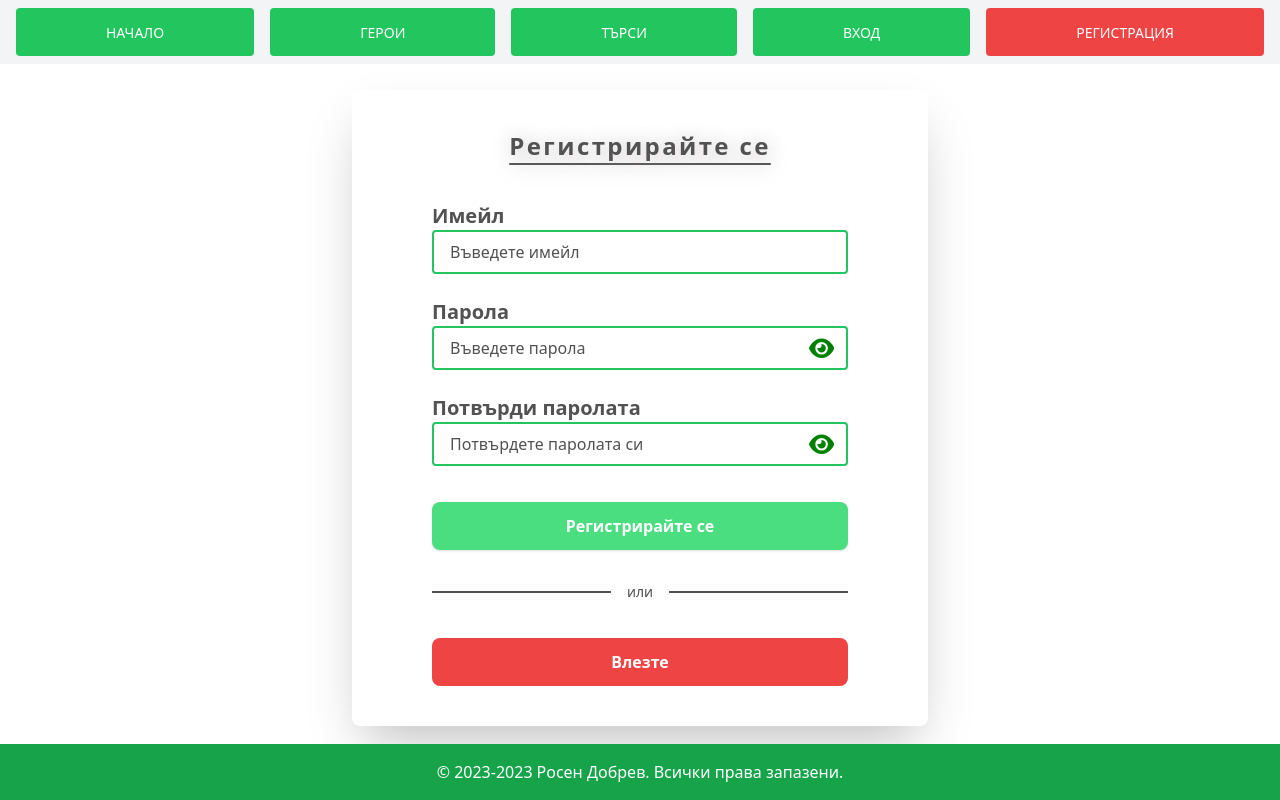
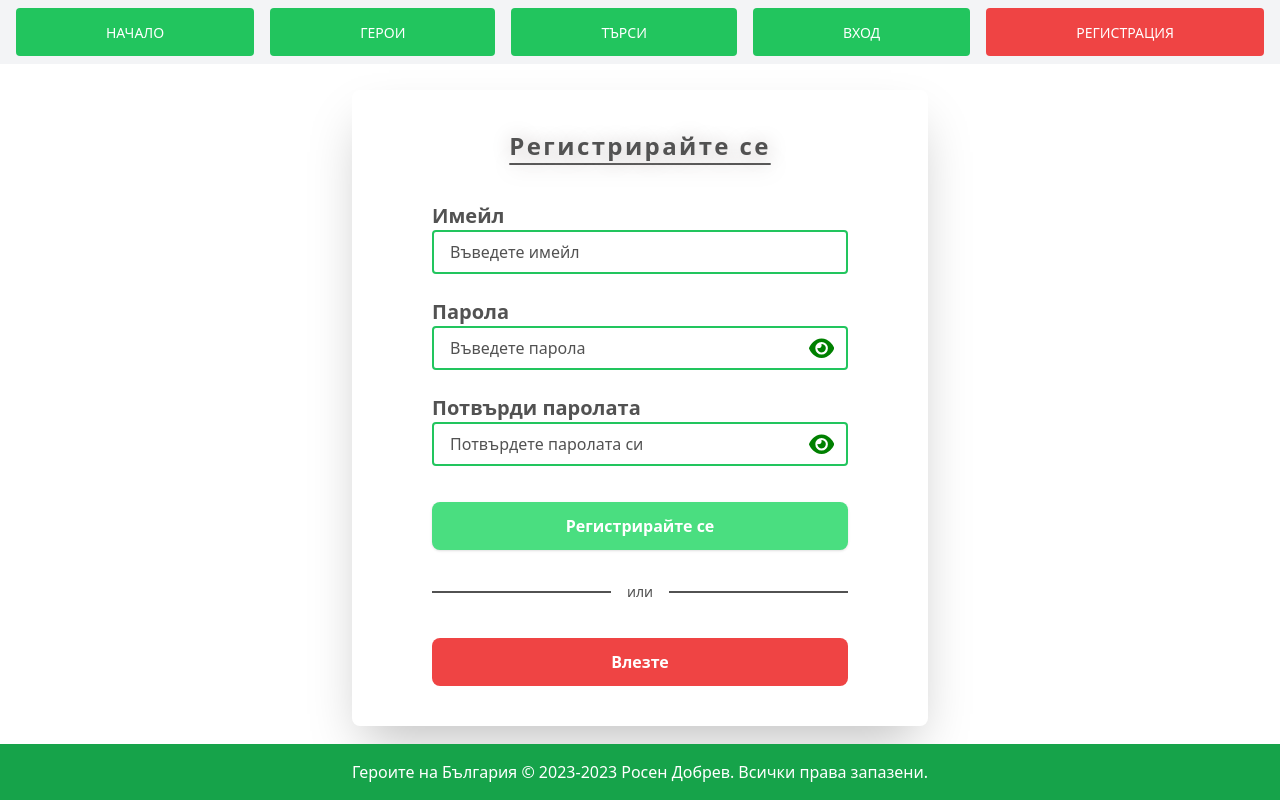
Before and after one commit to RosenDobrev10/Bulgarian-Heroes, a React (Vite) app in the folder client/: page /register in a window 1280 px wide. Built offline with nearby package versions, Linux system fonts and the light colour scheme; what tw-elements would draw is missing.

Commit message:
Add text to footer

```diff
--- a/client/src/components/Footer/Footer.jsx
+++ b/client/src/components/Footer/Footer.jsx
@@ -1,13 +1,13 @@
 export default function Footer() {
+
 	const currentYear = new Date().getFullYear();
+
 	return (
 		<>
-			{/*Footer container*/}
 			<footer className="mt-3 flex flex-col items-center text-center text-white">
-				{/*Copyright section*/}
 				<div className="w-full bg-green-600 p-4 text-center text-white">
 					<p>
-						© 2023-{currentYear}
+						Героите на България © 2023-{currentYear}
 						<a
 							className="ml-1 hover:text-red-500"
 							href="https://github.com/RosenDobrev10"
```
